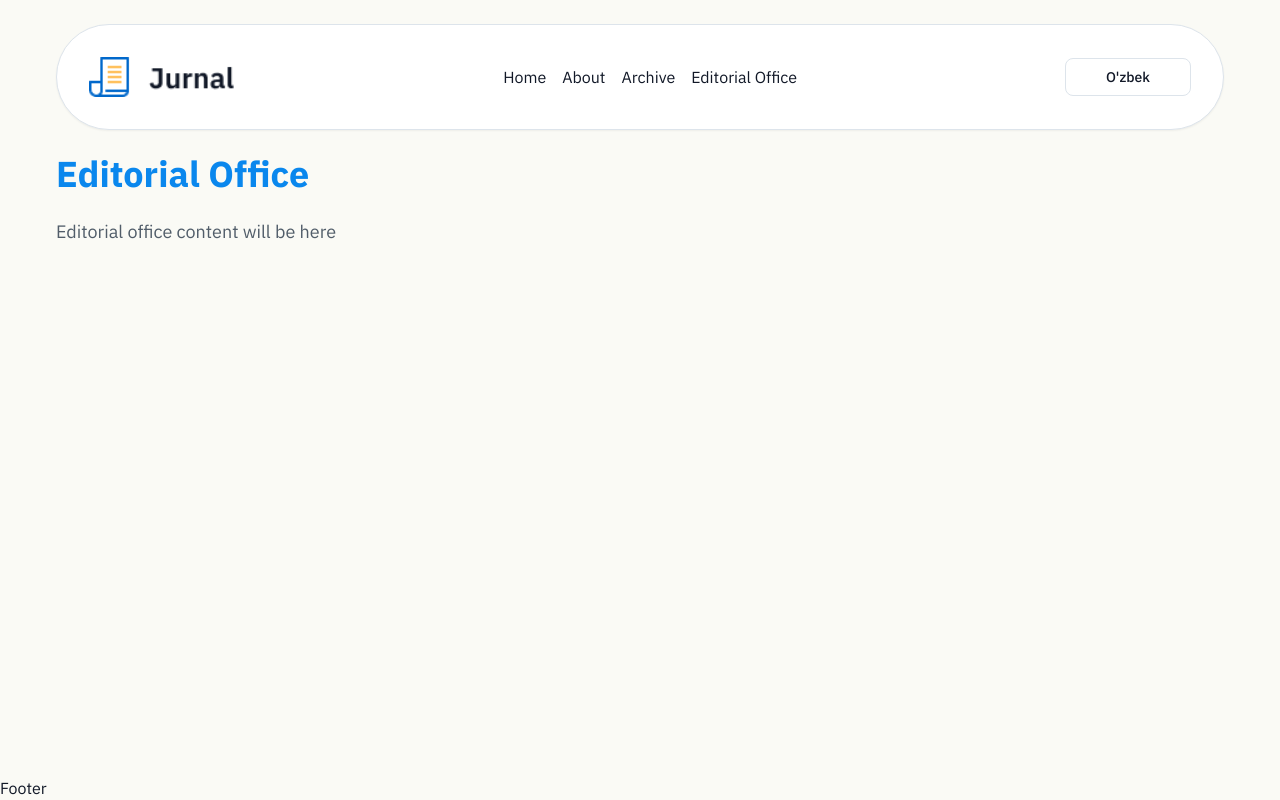
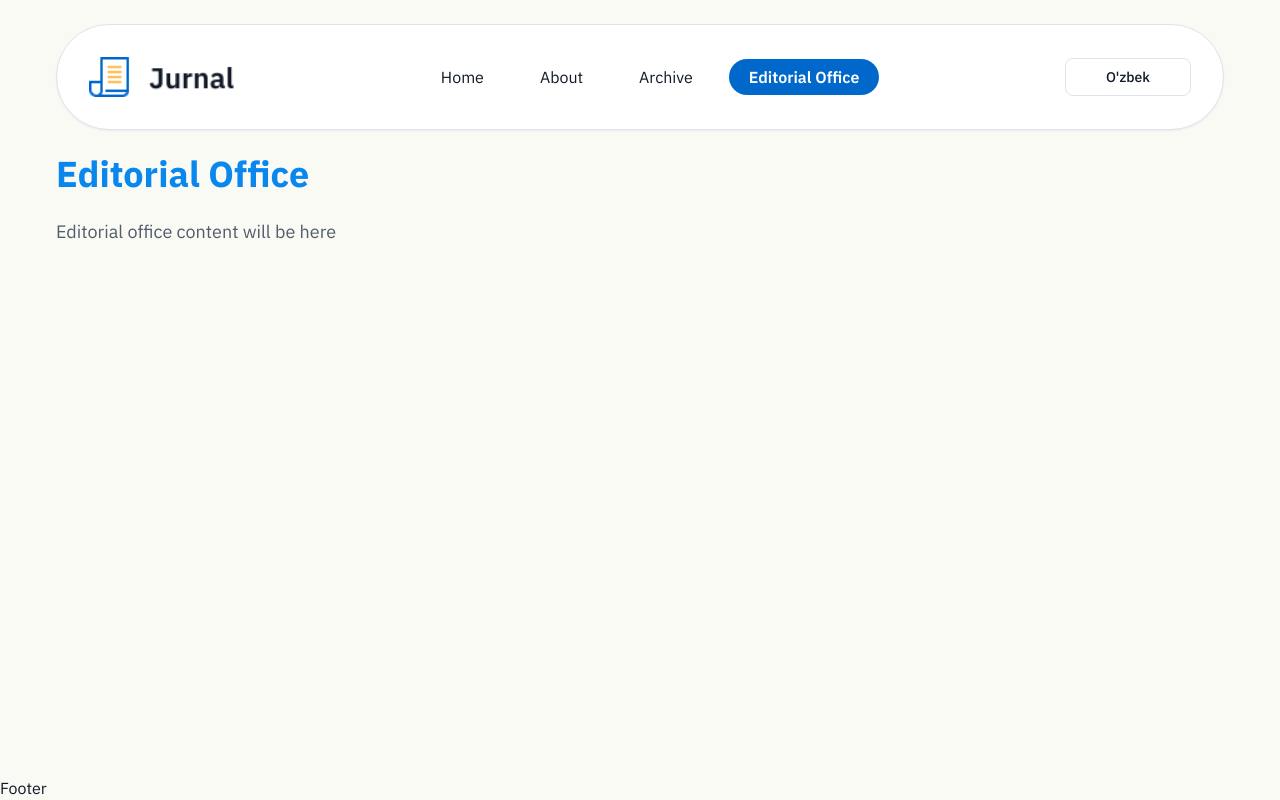
Before and after one commit to bunyodfcm/EduJournal, a React (Vite) app: page /editorial-office in a window 1280 px wide. Built offline with nearby package versions, Linux system fonts and the light colour scheme; some icons are missing.

Commit message:
lang add

```diff
--- a/src/components/Navbar.tsx
+++ b/src/components/Navbar.tsx
@@ -1,4 +1,4 @@
-import { Link } from "react-router-dom";
+import { Link, NavLink } from "react-router-dom";
 import { useTranslation } from "react-i18next";
 import LanguageSwitcher from "./LanguageSwitcher";
 
@@ -15,33 +15,52 @@ const Navbar = () => {
 
           <ul className="flex gap-4">
             <li>
-              <Link to="/" className="hover:text-primary transition-colors">
+              <NavLink
+                to="/"
+                className={({ isActive }) =>
+                  `transition-colors px-5 py-2 rounded-full hover:bg-primary/10 hover:text-primary ${
+                    isActive ? "bg-primary text-white font-semibold" : ""
+                  }`
+                }
+              >
                 {t("navbar.home")}
-              </Link>
+              </NavLink>
             </li>
             <li>
-              <Link
+              <NavLink
                 to="/about"
-                className="hover:text-primary transition-colors"
+                className={({ isActive }) =>
+                  `transition-colors px-5 py-2 rounded-full hover:bg-primary/10 hover:text-primary ${
+                    isActive ? "bg-primary text-white font-semibold" : ""
+                  }`
+                }
               >
                 {t("navbar.about")}
-              </Link>
+              </NavLink>
             </li>
             <li>
-              <Link
+              <NavLink
                 to="/archive"
-                className="hover:text-primary transition-colors"
+                className={({ isActive }) =>
+                  `transition-colors px-5 py-2 rounded-full hover:bg-primary/10 hover:text-primary ${
+                    isActive ? "bg-primary text-white font-semibold" : ""
+                  }`
+                }
               >
                 {t("navbar.archive")}
-              </Link>
+              </NavLink>
             </li>
             <li>
-              <Link
+              <NavLink
                 to="/editorial-office"
-                className="hover:text-primary transition-colors"
+                className={({ isActive }) =>
+                  `transition-colors px-5 py-2 rounded-full hover:bg-primary/10 hover:text-primary ${
+                    isActive ? "bg-primary text-white font-semibold" : ""
+                  }`
+                }
               >
                 {t("navbar.editorialOffice")}
-              </Link>
+              </NavLink>
             </li>
           </ul>
           <LanguageSwitcher />
```
Also changed, not shown: src/components/LanguageSwitcher.tsx (+5 -2 lines).
